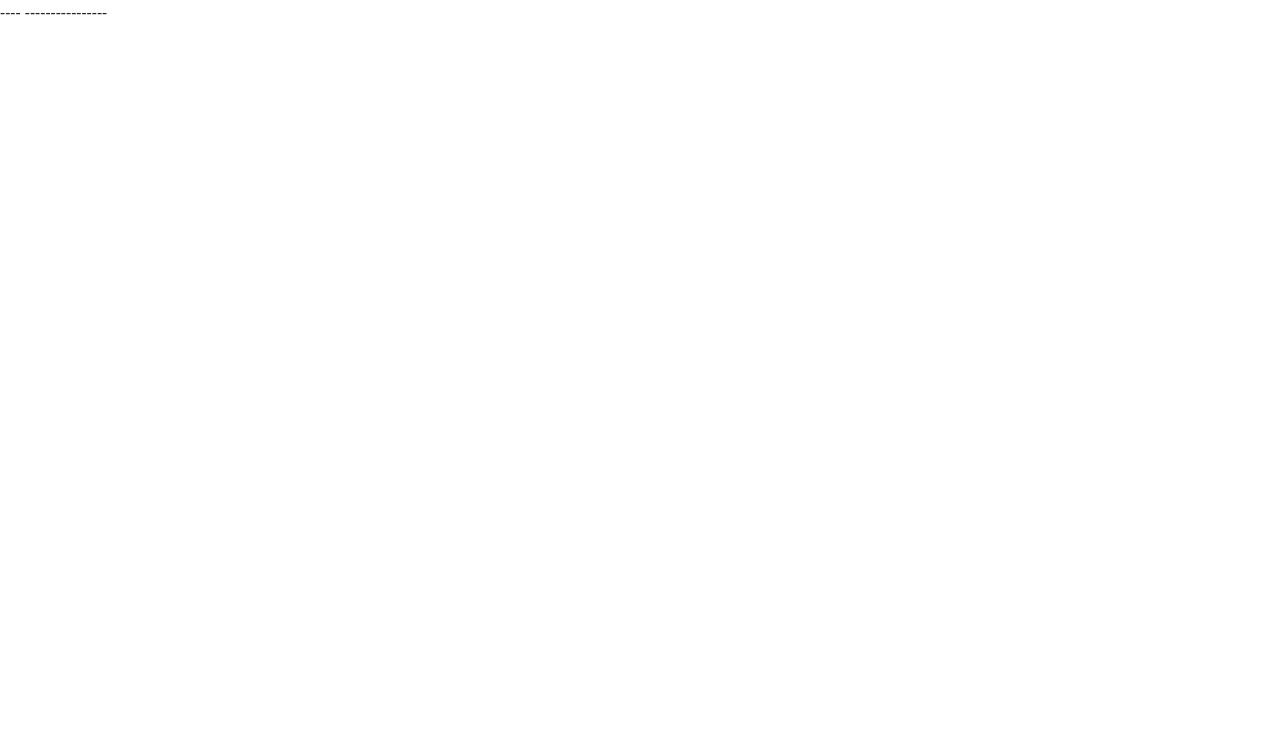
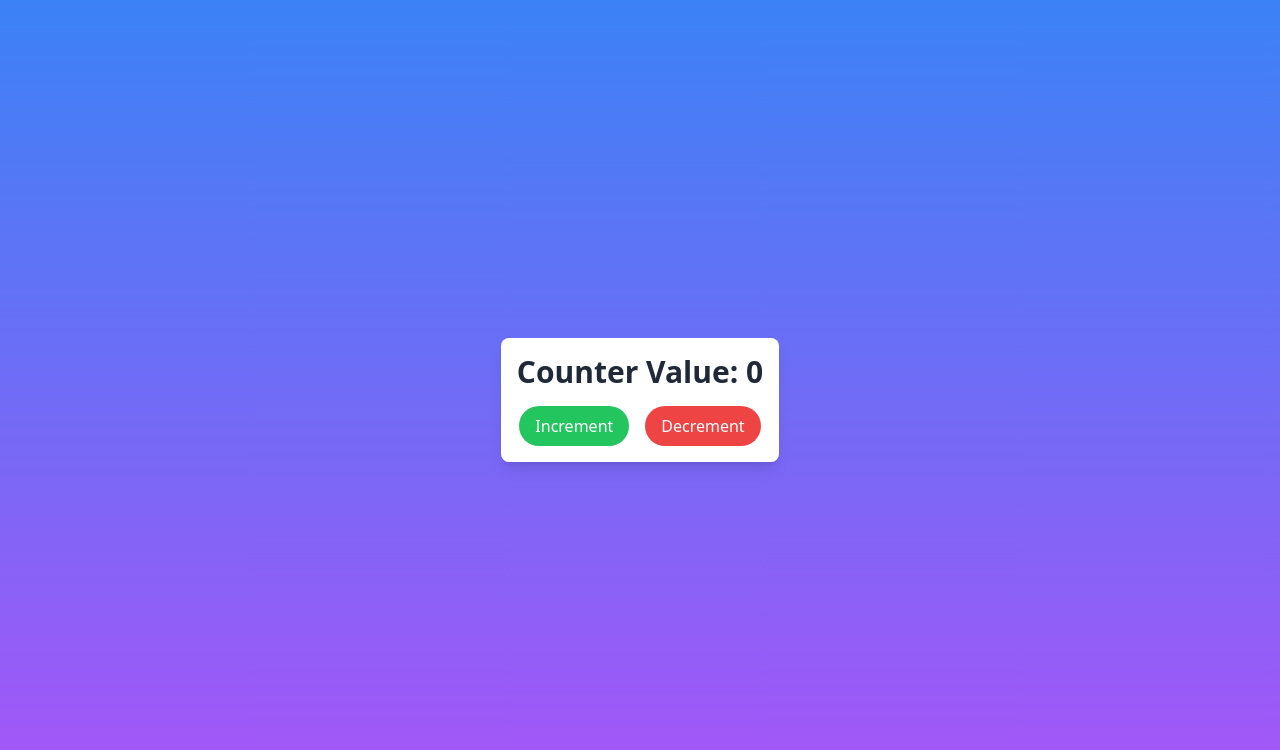
Before and after one commit to IbrahimDev007/React-Redux-Practice, a React app: page / in a window 1280 px wide. Shown: the top 750 px of the page. Built offline with nearby package versions, Linux system fonts and the light colour scheme; the HTML template or start-up script is replaced by a standard one.

Commit message:
react implement with dispatch

```diff
--- a/src/App.tsx
+++ b/src/App.tsx
@@ -1,15 +1,11 @@
-
+import { Counters } from "./Fetures/Counter/Counters";
 
 function App() {
-
-
-  return (
-    <>
-    ----
-    ----------------
-
-    </>
-  )
+	return (
+		<>
+			<Counters />
+		</>
+	);
 }
 
-export default App
+export default App;
--- /dev/null
+++ b/src/Fetures/Counter/Counters.tsx
@@ -0,0 +1,34 @@
+import { useSelector, useDispatch } from "react-redux";
+import { RootState } from "../../app/store";
+import { decrement, increment } from "./slice";
+
+export function Counters() {
+	const count = useSelector((state: RootState) => state.counter.value);
+	const dispatch = useDispatch();
+
+	return (
+		<div className="bg-gradient-to-b from-blue-500 to-purple-500 h-screen flex justify-center items-center">
+			<div className="bg-white rounded-lg p-4 shadow-lg">
+				<div className="text-3xl text-gray-800 font-bold text-center mb-4">
+					Counter Value: {count}
+				</div>
+				<div className="flex justify-center space-x-4">
+					<button
+						className="bg-green-500 hover:bg-green-600 text-white px-4 py-2 rounded-full focus:outline-none"
+						aria-label="Increment value"
+						onClick={() => dispatch(increment())}
+					>
+						Increment
+					</button>
+					<button
+						className="bg-red-500 hover:bg-red-600 text-white px-4 py-2 rounded-full focus:outline-none"
+						aria-label="Decrement value"
+						onClick={() => dispatch(decrement())}
+					>
+						Decrement
+					</button>
+				</div>
+			</div>
+		</div>
+	);
+}
--- a/src/app/store.ts
+++ b/src/app/store.ts
@@ -1,15 +1,12 @@
 import { configureStore } from "@reduxjs/toolkit";
+import counterReducer from "../Fetures/Counter/slice";
 
+export const store = configureStore({
+	reducer: {
+		counter: counterReducer,
+	},
+});
 
+export type RootState = ReturnType<typeof store.getState>;
 
-export const store=configureStore(
-
-{
-    reducer: {}
-}
-
-);
-
-export type RootState=ReturnType<typeof  store.getState >;
-
-export type AppDispatcher=ReturnType<typeof store.dispatch>;
+export type AppDispatcher = ReturnType<typeof store.dispatch>;
```
Also changed, not shown: src/main.tsx (+13 -14 lines).
